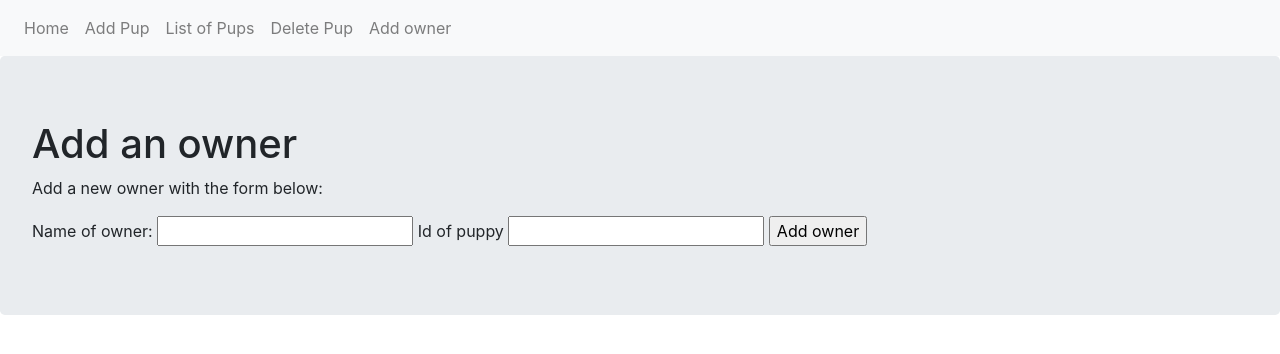
After one commit to sbwiecko/Flask-Bootcamp-master, a Flask app: page /owner in a window 1280 px wide. The commit adds this page. Shown: the top 354 px of the page. Run offline with Flask 2, Linux system fonts and the light colour scheme; some libraries are stand-ins or nearby versions.

Commit message:
completed 05-Databases

```diff
--- a/05-Databases/03-Databases-in-Views/adoption_site.py
+++ b/05-Databases/03-Databases-in-Views/adoption_site.py
@@ -2,7 +2,7 @@ import os
 
 from forms import  AddForm, DelForm, AddOwnerForm
 
-from flask import Flask, render_template, url_for, redirect
+from flask import Flask, render_template, url_for, redirect, flash
 from flask_sqlalchemy import SQLAlchemy
 from flask_migrate import Migrate
 
@@ -63,6 +63,9 @@ class Owner(db.Model):
         self.name = name
         self.puppy_id = puppy_id
 
+    def __repr__(self):
+        return f"Owner name: {self.name}"
+
 
 ####################
 # VIEWS WITH FORMS #
@@ -96,19 +99,24 @@ def list_pup():
     puppies = Puppy.query.all()
     return render_template('list.html', puppies=puppies)
 
-@app.route('/add_owner')
-def add_owner():
+@app.route('/owner', methods=['GET','POST'])
+def owner():
 
     form = AddOwnerForm()
 
     if form.validate_on_submit():
+        name_owner = form.owner.data
         id_pup = form.id_pup.data
-        pup = Puppy.query.get(id_pup)
-        db.session.delete(pup)
+
+        new_owner = Owner(name_owner, id_pup)
+
+        flash(f"You now own puppy #{id_pup}!")
+
+        db.session.add(new_owner)
         db.session.commit()
 
         return redirect(url_for('list_pup'))
-    return render_template('delete.html', form=form)
+    return render_template('owner.html', form=form)
 
 
 @app.route('/delete', methods=['GET','POST'])
--- a/05-Databases/03-Databases-in-Views/templates/base.html
+++ b/05-Databases/03-Databases-in-Views/templates/base.html
@@ -15,6 +15,7 @@
       <a class="nav-item nav-link" href="{{ url_for('add_pup') }}">Add Pup</a>
       <a class="nav-item nav-link" href="{{ url_for('list_pup') }}">List of Pups</a>
       <a class="nav-item nav-link" href="{{ url_for('del_pup') }}">Delete Pup</a>
+      <a class="nav-item nav-link" href="{{ url_for('owner') }}">Add owner</a>
     </div>
   </nav>
   {% block content %}
--- /dev/null
+++ b/05-Databases/03-Databases-in-Views/templates/owner.html
@@ -0,0 +1,15 @@
+{% extends "base.html" %}
+{% block content %}
+
+<div class="jumbotron">
+  <h1>Add an owner</h1>
+  <p>Add a new owner with the form below:</p>
+  <form method="POST">
+      {# This hidden_tag is a CSRF security feature. #}
+      {{ form.hidden_tag() }}
+      {{ form.owner.label }} {{ form.owner() }}
+      {{ form.id_pup.label }} {{ form.id_pup() }}
+      {{ form.submit() }}
+  </form>
+</div>
+{% endblock %}
```
Also changed, not shown: 05-Databases/03-Databases-in-Views/templates/list.html (+14 -0 lines).
